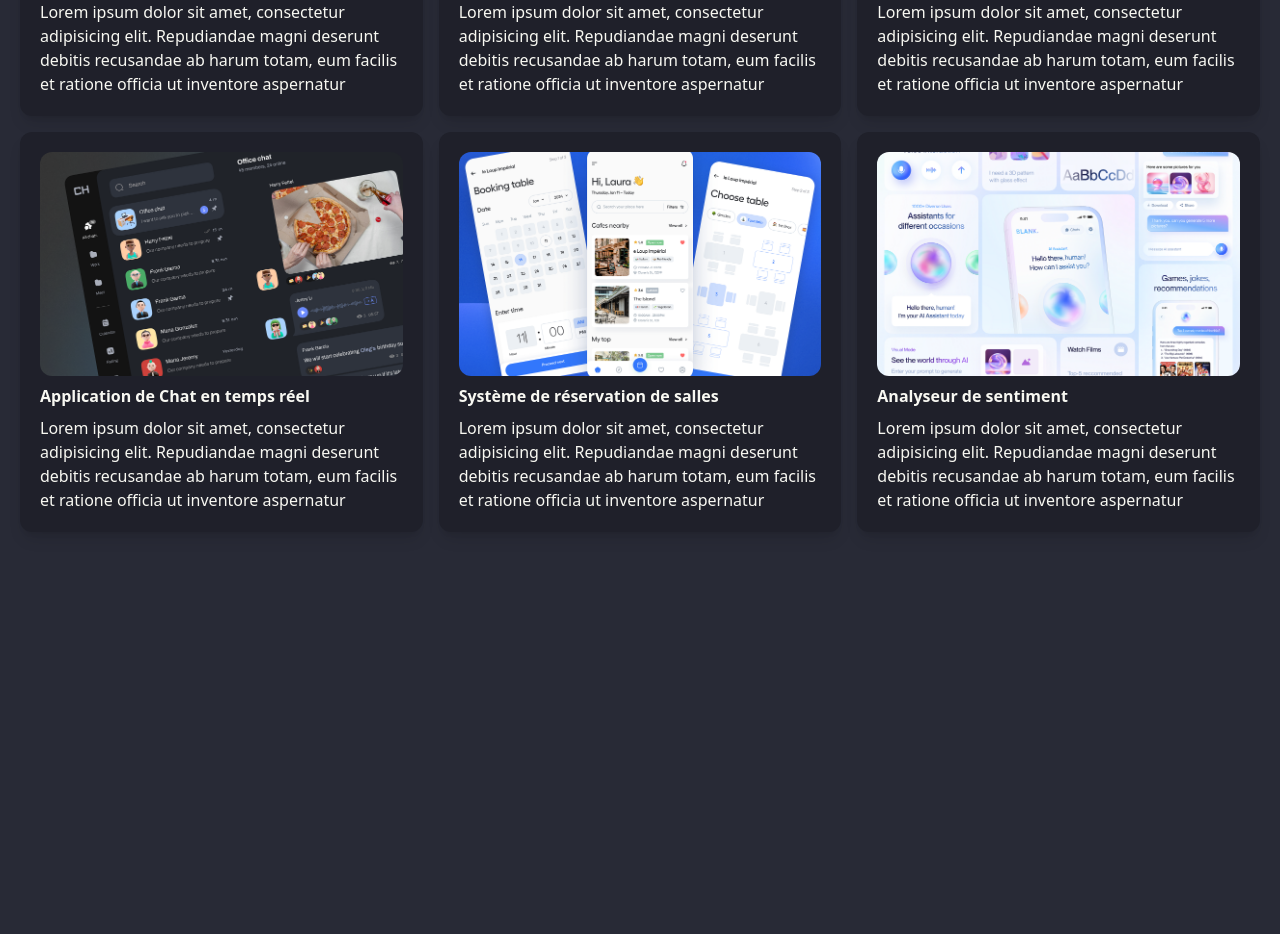
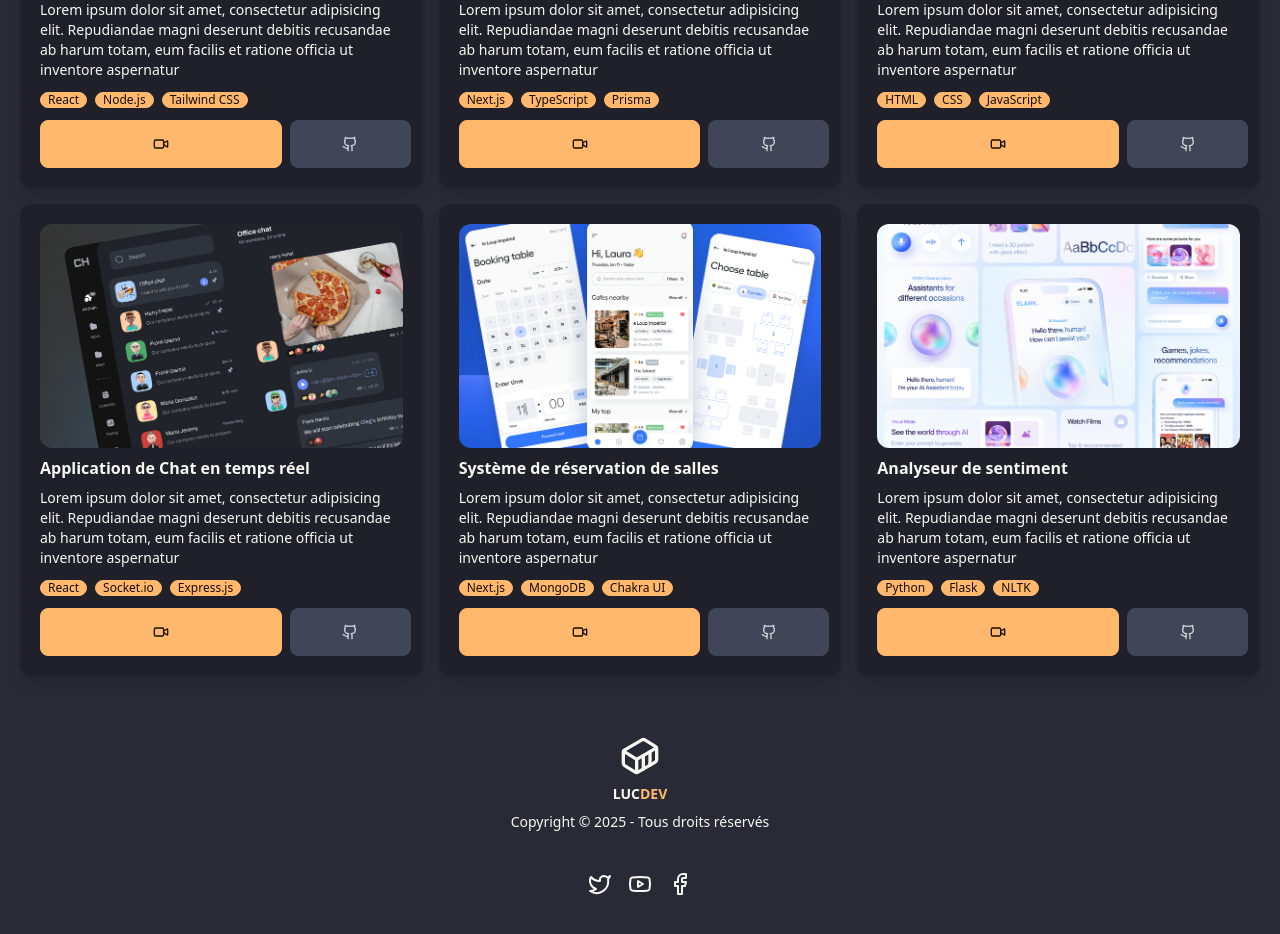
Before and after one commit to Inconnu8557/AlessCreator, a React (Vite) app: page / in a window 1280 px wide. Shown: the part 2740-3674 px from the top of the page. Before the commit the page ends 3292 px from the top, so only its background shows below. Built offline with nearby package versions, Linux system fonts and the light colour scheme.

Commit message:
add Footer component and integrate it into App; update sections with IDs for smooth scrolling

```diff
--- a/src/App.tsx
+++ b/src/App.tsx
@@ -3,6 +3,7 @@ import Home from "./components/Home";
 import About from "./components/About";
 import Experiences from "./components/Experiences";
 import Projects from "./components/Projects";
+import Footer from "./components/Footer";
 
 export default function App() {
   return (
@@ -16,6 +17,7 @@ export default function App() {
         <Experiences />
         <Projects />
       </div>
+      <Footer />
     </div>
   )
 }
--- a/src/components/About.tsx
+++ b/src/components/About.tsx
@@ -1,6 +1,6 @@
 import Title from "./Title";
 import img from "../assets/img.jpg";
-import { CalendarSync, LetterText, Paintbrush, Section } from "lucide-react";
+import { CalendarSync, LetterText, Paintbrush } from "lucide-react";
 
 const aboutSections = [
     {
@@ -24,7 +24,7 @@ const aboutSections = [
 ];
 const About = () => {
     return (
-        <div className="bg-base-300 p-10 mb-10 md:mb-32">
+        <div className="bg-base-300 p-10 mb-10 md:mb-32" id="About">
             <Title title="A propos" />
             <div className="md:h-screen flex justify-center items-center">
                 <div className="hidden md:block">
--- a/src/components/Experiences.tsx
+++ b/src/components/Experiences.tsx
@@ -62,7 +62,7 @@ const experiences = [
 
 const Experiences = () => {
     return (
-        <div>
+        <div id="Experiences">
             <Title title="Expériences" />
             <div className="flex flex-col-reverse md:flex-row justify-center items-center">
                 <div className="flex flex-wrap gap-4 justify-center items-center md:w-1/3 mt-4 md:mt-0">
--- /dev/null
+++ b/src/components/Footer.tsx
@@ -0,0 +1,32 @@
+import { Container, Facebook, Twitter, Youtube } from "lucide-react"
+
+const Footer = () => {
+    return (
+        <footer className="footer footer-center  p-10">
+            <aside>
+
+                <Container className="w-10 h-10" />
+                <p className="font-bold">
+                    LUC
+                    <span className="text-accent">DEV</span>
+                </p>
+                <p>Copyright © {new Date().getFullYear()} -  Tous droits réservés</p>
+            </aside>
+            <nav>
+                <div className="grid grid-flow-col gap-4">
+                    <a href="https://twitter.com" target="_blank" rel="noopener noreferrer">
+                        <Twitter className="w-6 h-6 text-current" />
+                    </a>
+                    <a href="https://youtube.com" target="_blank" rel="noopener noreferrer">
+                        <Youtube className="w-6 h-6 text-current" />
+                    </a>
+                    <a href="https://facebook.com" target="_blank" rel="noopener noreferrer">
+                        <Facebook className="w-6 h-6 text-current" />
+                    </a>
+                </div>
+            </nav>
+        </footer>
+    )
+}
+
+export default Footer
--- a/src/components/Home.tsx
+++ b/src/components/Home.tsx
@@ -3,7 +3,7 @@ import img from '../assets/img.jpg';
 
 const Home = () => {
     return (
-        <div className="flex flex-col-reverse md:flex-row justify-center items-center md:my-32 my-10">
+        <div id="Home" className="flex flex-col-reverse md:flex-row justify-center items-center md:my-32 my-10">
             <div className="flex flex-col">
                 <h1 className="text-5xl md:text-6xl font-bold text-center md:text-left mt-4 md:mt-0">
                     Bonjour , <br /> je suis <span className="text-accent">AlessDEV</span>
--- a/src/components/Navbar.tsx
+++ b/src/components/Navbar.tsx
@@ -12,28 +12,28 @@ const Navbar = () => {
             <ul
                 className="hidden  md:flex space-x-4">
                 <li>
-                    <a href="#"
+                    <a href="#Home"
                         className="btn btn-sm btn-ghost"
                     >
                         Acueil
                     </a>
                 </li>
                 <li>
-                    <a href="#"
+                    <a href="#About"
                         className="btn btn-sm btn-ghost"
                     >
                         A propos
                     </a>
                 </li>
                 <li>
-                    <a href="#"
+                    <a href="#Experiences"
                         className="btn btn-sm btn-ghost"
                     >
                         Mes expériences
                     </a>
                 </li>
                 <li>
-                    <a href="#"
+                    <a href="#Projects"
                         className="btn btn-sm btn-ghost"
                     >
                         Mes projects
--- a/src/components/Projects.tsx
+++ b/src/components/Projects.tsx
@@ -67,7 +67,7 @@ const projects = [
 
 const Projects = () => {
     return (
-        <div className="mt-10">
+        <div className="mt-10" id="Projects">
             <Title title="Mes Projets" />
             <div className="grid md:grid-cols-3 gap-4">
                 {projects.map((project) => (
@@ -76,12 +76,25 @@ const Projects = () => {
                             src={project.image}
                             alt={project.title}
                             className="w-full rounded-xl h-56 object-cover"
-                            />
+                        />
                         <div>
                             <h1 className="my-2 font-bold">
                                 {project.title}
                             </h1>
-                            <p>{project.description}</p>
+                            <p className="text-sm">{project.description}</p>
+                        </div>
+                        <div className="flex flex-wrap gap-2 my-3">
+                            {project.technologies.map((tech) => (
+                                <span className="badge badge-accent badge-sm">
+                                    {tech}
+                                </span>
+                            ))}
+                        </div>
+                        <div className="flex">
+                            <a className="btn btn-accent w-2/3" href={project.demoLink}>
+                            <Video className="w-4"/></a>
+                            <a className="btn btn-neutral w-1/3 ml-2" href={project.repoLink}>
+                            <Github className="w-4"/></a>
                         </div>
                     </div>
                 ))
--- a/src/index.css
+++ b/src/index.css
@@ -1,3 +1,6 @@
 @tailwind base;
 @tailwind components;
 @tailwind utilities;
+html {
+    scroll-behavior: smooth;
+}
```
